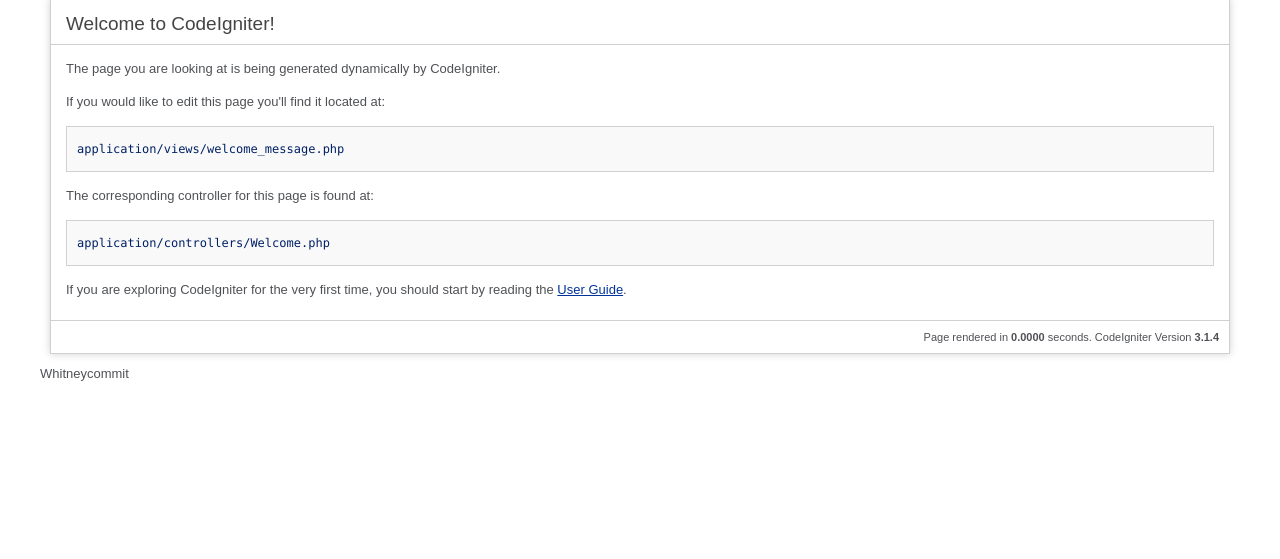
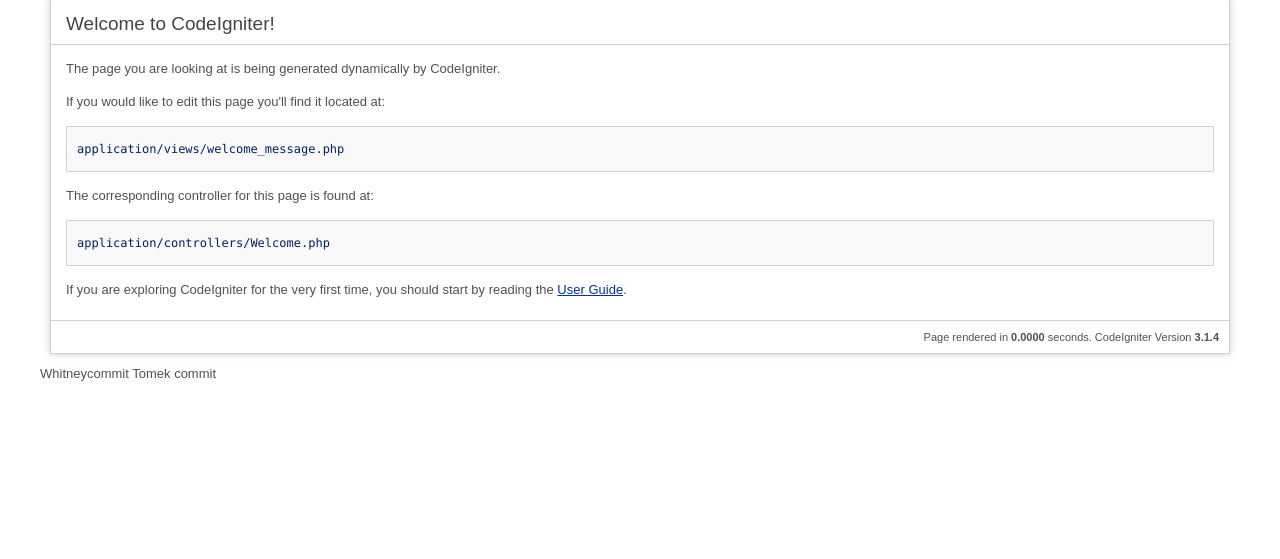
Before and after one commit to prabucki/China-UK-Project, a CodeIgniter app: page /database/ in a window 1280 px wide. Shown: the part 41-600 px from the top of the page. Run offline with CodeIgniter, Linux system fonts and the light colour scheme.

Commit message:
Tomek test commit

```diff
--- a/application/views/welcome_message.php
+++ b/application/views/welcome_message.php
@@ -85,6 +85,7 @@
 	<p class="footer">Page rendered in <strong>{elapsed_time}</strong> seconds. <?php echo  (ENVIRONMENT === 'development') ?  'CodeIgniter Version <strong>' . CI_VERSION . '</strong>' : '' ?></p>
 </div>
 Whitneycommit
+Tomek commit
 
 </body>
 </html>
```
